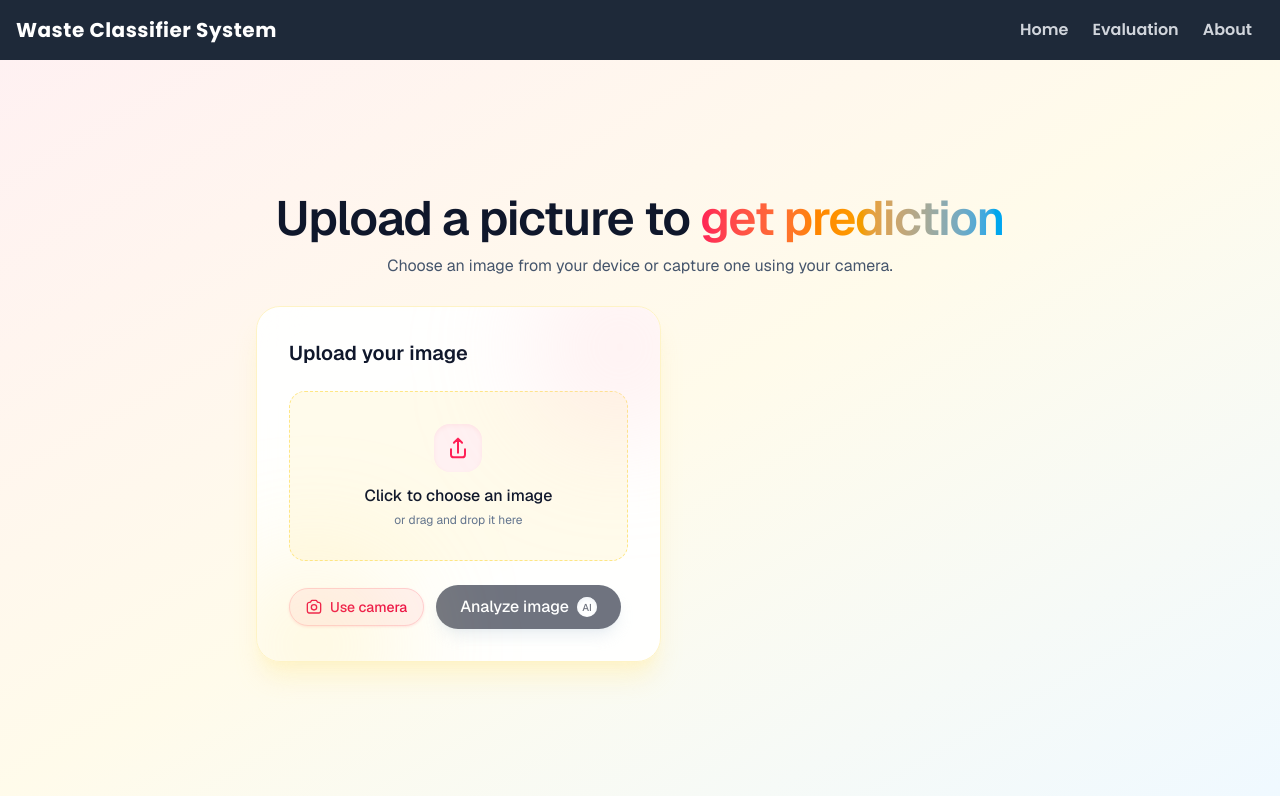
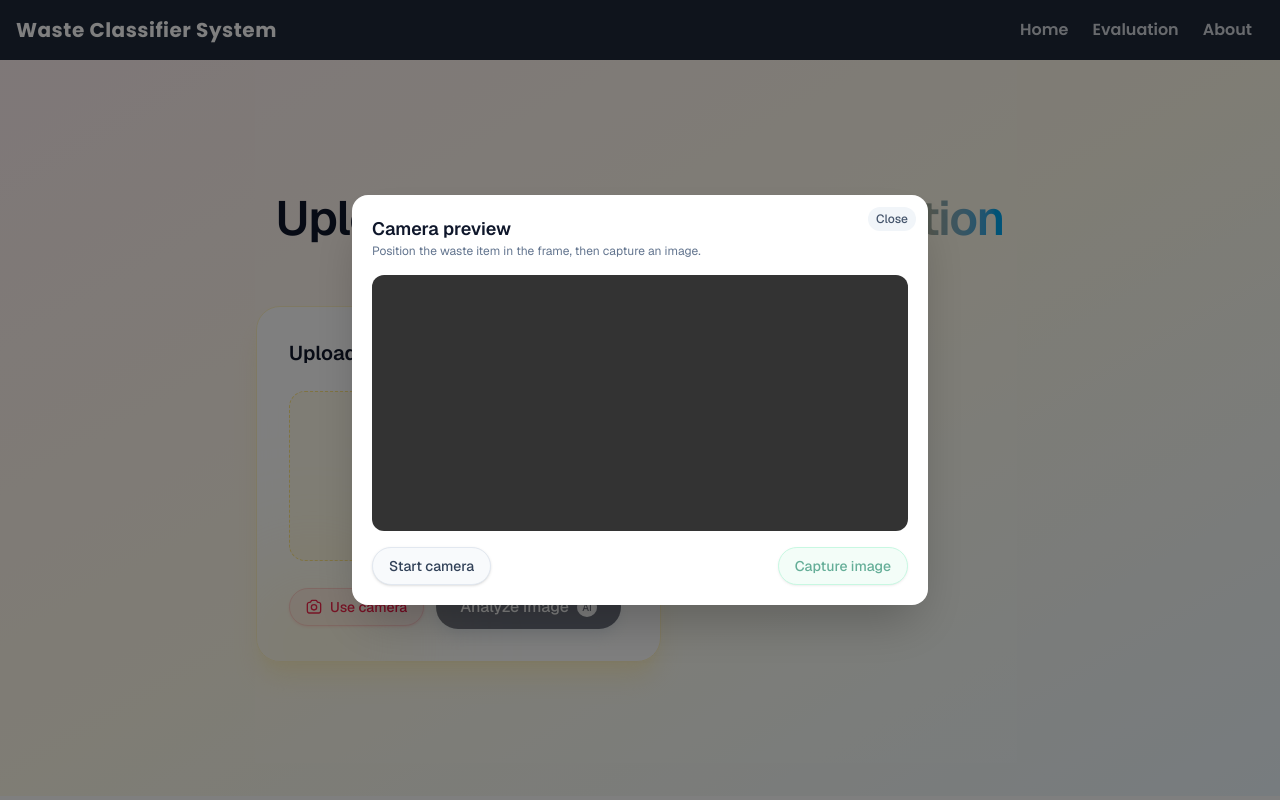
Before and after one commit to pikacoder44/waste-management-classifier, a Next.js app in the folder frontend/: page / in a window 1280 px wide. Both pictures are taken after a click on the button "Use camera". Built offline with nearby package versions, Linux system fonts and the light colour scheme; no server answers.

Commit message:
Capture webcam feature implemented

```diff
--- a/frontend/app/page.tsx
+++ b/frontend/app/page.tsx
@@ -1,5 +1,5 @@
 "use client";
-import { useState } from "react";
+import { useEffect, useRef, useState } from "react";
 import Image from "next/image";
 import Loader from "./components/Loader";
 
@@ -9,26 +9,78 @@ export default function Home() {
   const [result, setResult] = useState<string | null>(null);
   const [confidence, setConfidence] = useState<number | null>(null);
   const [isLoading, setIsLoading] = useState(false);
+  const [isCameraOverlayOpen, setIsCameraOverlayOpen] = useState(false);
+  const [isCameraOn, setIsCameraOn] = useState(false);
+  const videoRef = useRef<HTMLVideoElement | null>(null);
+  const canvasRef = useRef<HTMLCanvasElement | null>(null);
 
-  const openWebcam = async () => {
+  const startCamera = async () => {
     try {
-      const response = await fetch("http://localhost:8000/capture-image", {
-        method: "GET",
-      });
-      if (response.ok) {
-        const blob = await response.blob();
-        const url = URL.createObjectURL(blob);
-
-        console.log("Image captured:", url);
-        setFile(new File([blob], "captured_image.jpg", { type: "image/jpeg" }));
-      } else {
-        console.error("Error capturing image:", response.statusText);
+      const stream = await navigator.mediaDevices.getUserMedia({ video: true });
+      if (videoRef.current) {
+        videoRef.current.srcObject = stream;
+        await videoRef.current.play();
       }
+      setIsCameraOn(true);
     } catch (error) {
-      console.error("Error opening webcam:", error);
-      alert("Error opening webcam. Please try again.");
+      console.error("Error starting camera:", error);
+      alert("Error starting camera. Please allow camera permissions.");
     }
   };
+
+  const stopCamera = () => {
+    if (videoRef.current && videoRef.current.srcObject instanceof MediaStream) {
+      videoRef.current.srcObject.getTracks().forEach((track) => track.stop());
+      videoRef.current.srcObject = null;
+    }
+    setIsCameraOn(false);
+  };
+
+  const openCameraOverlay = async () => {
+    setIsCameraOverlayOpen(true);
+    await startCamera();
+  };
+
+  const closeCameraOverlay = () => {
+    stopCamera();
+    setIsCameraOverlayOpen(false);
+  };
+
+  const captureFromCamera = () => {
+    const video = videoRef.current;
+    const canvas = canvasRef.current;
+    if (!video || !canvas) return;
+
+    const width = video.videoWidth;
+    const height = video.videoHeight;
+    if (!width || !height) return;
+
+    canvas.width = width;
+    canvas.height = height;
+
+    const ctx = canvas.getContext("2d");
+    if (!ctx) return;
+
+    ctx.drawImage(video, 0, 0, width, height);
+
+    canvas.toBlob((blob) => {
+      if (!blob) return;
+      const capturedFile = new File([blob], "webcam_capture.jpg", {
+        type: "image/jpeg",
+      });
+      setFile(capturedFile);
+      setSubmittedFile(null);
+      setResult(null);
+      setConfidence(null);
+      closeCameraOverlay();
+    }, "image/jpeg");
+  };
+
+  useEffect(() => {
+    return () => {
+      stopCamera();
+    };
+  }, []);
 
   const upload_image = async () => {
     if (!file) return;
@@ -138,7 +190,7 @@ export default function Home() {
             <div className="flex flex-col sm:flex-row gap-3 sm:items-center">
               <button
                 type="button"
-                onClick={() => openWebcam()}
+                onClick={openCameraOverlay}
                 className="inline-flex items-center justify-center rounded-full border border-rose-200 bg-rose-50 px-4 py-2 text-sm font-medium text-rose-600 shadow-sm shadow-rose-100 transition-all duration-300 hover:bg-rose-100 hover:border-rose-300 focus-visible:outline-none focus-visible:ring-2 focus-visible:ring-rose-300 focus-visible:ring-offset-2 focus-visible:ring-offset-rose-50"
               >
                 <svg
@@ -264,6 +316,55 @@ export default function Home() {
           </div>
         </div>
       </div>
+
+      {isCameraOverlayOpen && (
+        <div className="fixed inset-0 z-50 flex items-center justify-center bg-black/50 px-4">
+          <div className="relative w-full max-w-xl rounded-2xl bg-white p-5 shadow-2xl">
+            <button
+              type="button"
+              onClick={closeCameraOverlay}
+              className="absolute right-3 top-3 rounded-full bg-slate-100 px-2 py-1 text-xs font-medium text-slate-600 hover:bg-slate-200"
+            >
+              Close
+            </button>
+            <div className="mb-4">
+              <h2 className="text-lg font-semibold text-slate-900">
+                Camera preview
+              </h2>
+              <p className="text-xs text-slate-500">
+                Position the waste item in the frame, then capture an image.
+              </p>
+            </div>
+            <div className="overflow-hidden rounded-xl bg-black/80">
+              <video
+                ref={videoRef}
+                className="h-64 w-full object-cover"
+                autoPlay
+                playsInline
+                muted
+              />
+              <canvas ref={canvasRef} className="hidden" />
+            </div>
+            <div className="mt-4 flex flex-wrap justify-between gap-3">
+              <button
+                type="button"
+                onClick={isCameraOn ? stopCamera : startCamera}
+                className="inline-flex items-center justify-center rounded-full border border-slate-200 bg-slate-50 px-4 py-2 text-sm font-medium text-slate-700 shadow-sm hover:bg-slate-100"
+              >
+                {isCameraOn ? "Stop camera" : "Start camera"}
+              </button>
+              <button
+                type="button"
+                onClick={captureFromCamera}
+                disabled={!isCameraOn}
+                className="inline-flex items-center justify-center rounded-full border border-emerald-200 bg-emerald-50 px-4 py-2 text-sm font-medium text-emerald-700 shadow-sm hover:bg-emerald-100 disabled:cursor-not-allowed disabled:opacity-60"
+              >
+                Capture image
+              </button>
+            </div>
+          </div>
+        </div>
+      )}
     </div>
   );
 }
```
